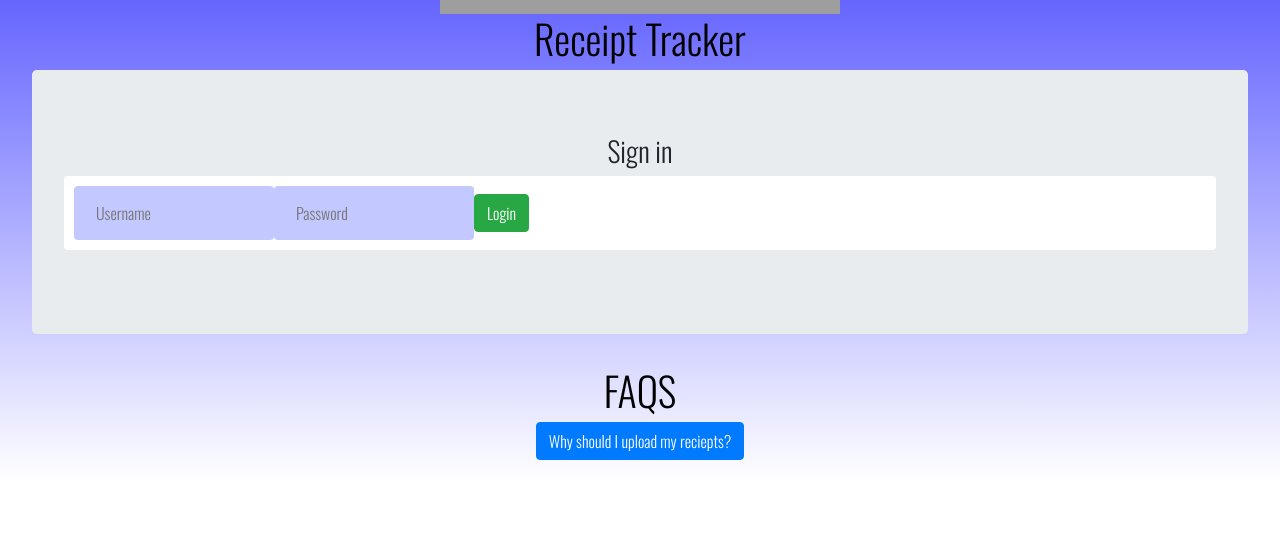
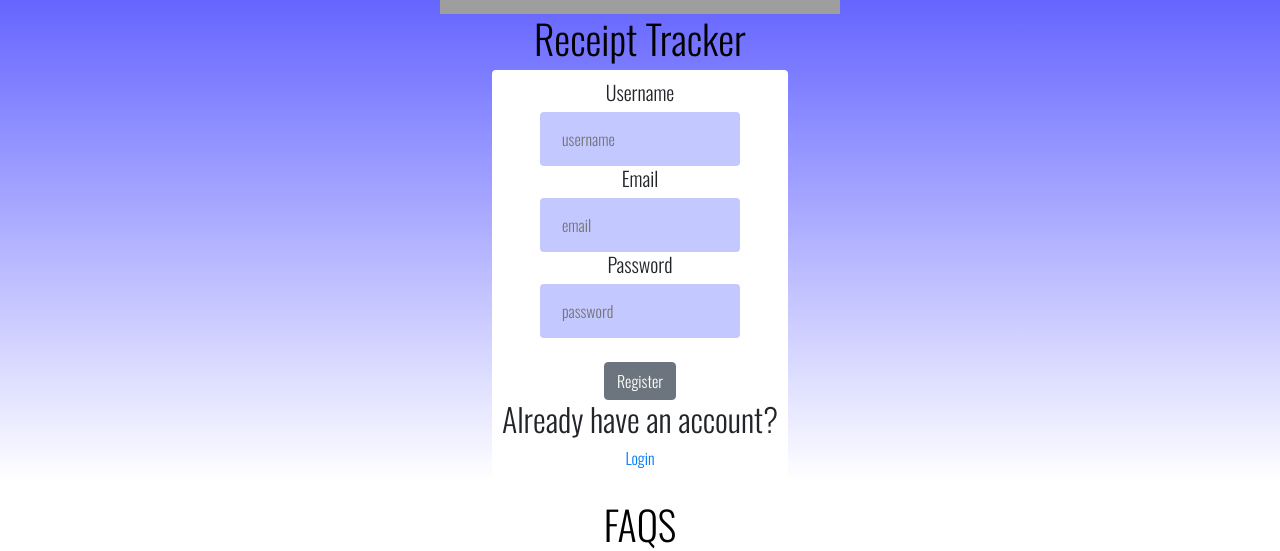
Before and after one commit to lambda-webpt-rta/bw_rta_frontend, a React (Create React App) app: page /login in a window 1280 px wide. Shown: the part 318-869 px from the top of the page. Before the commit the page ends 800 px from the top, so only its background shows below. Built offline with nearby package versions, Linux system fonts and the light colour scheme; grey boxes are pictures that could not be loaded.

Commit message:
Styling issues fixed

```diff
--- a/src/App.js
+++ b/src/App.js
@@ -14,10 +14,10 @@ function App() {
     <div className="App">
       <img src = 'http://digitalgeek.biz/wp-content/uploads/2017/08/icons_to_rasterize_0008_vector-smart-object.png' />
       <Navbar />
-      <Route path="/signup" component={FormikSignupForm} />
+      <Route path="/signup" component={LoginForm} />
       <PrivateRoute exact path="/" component={DashBoard} />
-      <Route path="/login" component={LoginForm} />
-      <PrivateRoute path="/upload" component={UploadForm} />
+      <Route path="/login" component={FormikSignupForm} />
+      <Route path="/upload" component={UploadForm} />
       <Faqs />
     </div>
   );
--- a/src/Components/LoginForm.js
+++ b/src/Components/LoginForm.js
@@ -1,6 +1,10 @@
 import React from 'react'
 import { withRouter } from 'react-router-dom'
 import axios from 'axios'
+import {Button} from 'reactstrap';
+import {Link} from "react-router-dom";
+
+
 class Login extends React.Component {
     constructor(props) {
         super(props)
@@ -31,15 +35,16 @@ class Login extends React.Component {
         const { username, password } = this.state
         const { isLoading, errorMessage } = this.props
         return (
-      <div class="jumbotron">
-      <h3>Sign in </h3>
-            <form class="form-inline" onSubmit={this.Login}>
+      <div>
+            <form onSubmit={this.Login}>
                 {errorMessage && <p className="error">{errorMessage}</p>}
-
-                <input className="form__input" type="text" name="username" placeholder="Username" value={username} onChange={this.handleChange} />
-                <br /> <br />
-                <input className="form__input"  type="password" name="password" placeholder="Password" value={password} onChange={this.handleChange} /><br />
-                <button class="btn btn-success" type="submit">Login</button>
+                <h5>Username</h5>
+                <input type="text" name="username" placeholder="Username" value={username} onChange={this.handleChange} />
+                <h5>Password</h5>
+                <input type="password" name="password" placeholder="Password" value={password} onChange={this.handleChange} /><br />
+                <Button type="submit">Login</Button>
+                <h2>New to Receipt Tracker?</h2>
+                <Link to="/login">Register for an account</Link>
             </form>
       </div>
         )
--- a/src/Components/SignUpForm.js
+++ b/src/Components/SignUpForm.js
@@ -31,7 +31,7 @@ const SignUpForm=( {values, errors, touched, isSubmitting, status, }, props ) =>
         <br/>
       <div><Button type="submit" disabled={isSubmitting} >Register</Button></div>
       <h2>Already have an account?</h2>
-                <Link to="/login">Login</Link>
+                <Link to="/signup">Login</Link>
 
     </Form>
   );
```
